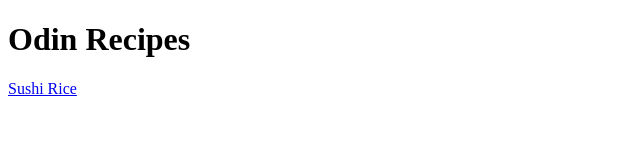
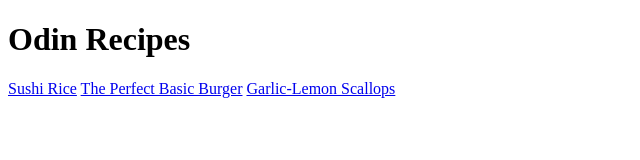
Before and after one commit to nunocarrico/odin-recipes, a plain HTML site: page index.html in a window 1280 px wide. Shown: the whole page, without its empty margins (0-640 px from the left). Drawn offline with Linux system fonts and the light colour scheme.

Commit message:
Add files via upload

```diff
--- a/index.html
+++ b/index.html
@@ -9,5 +9,7 @@
 <body>
     <h1>Odin Recipes</h1>
     <a href="recipes/sushi-rice.html">Sushi Rice</a>
+    <a href="recipes/basic-burger.html">The Perfect Basic Burger</a>
+    <a href="recipes/scallops.html">Garlic-Lemon Scallops</a>
 </body>
 </html>
```
